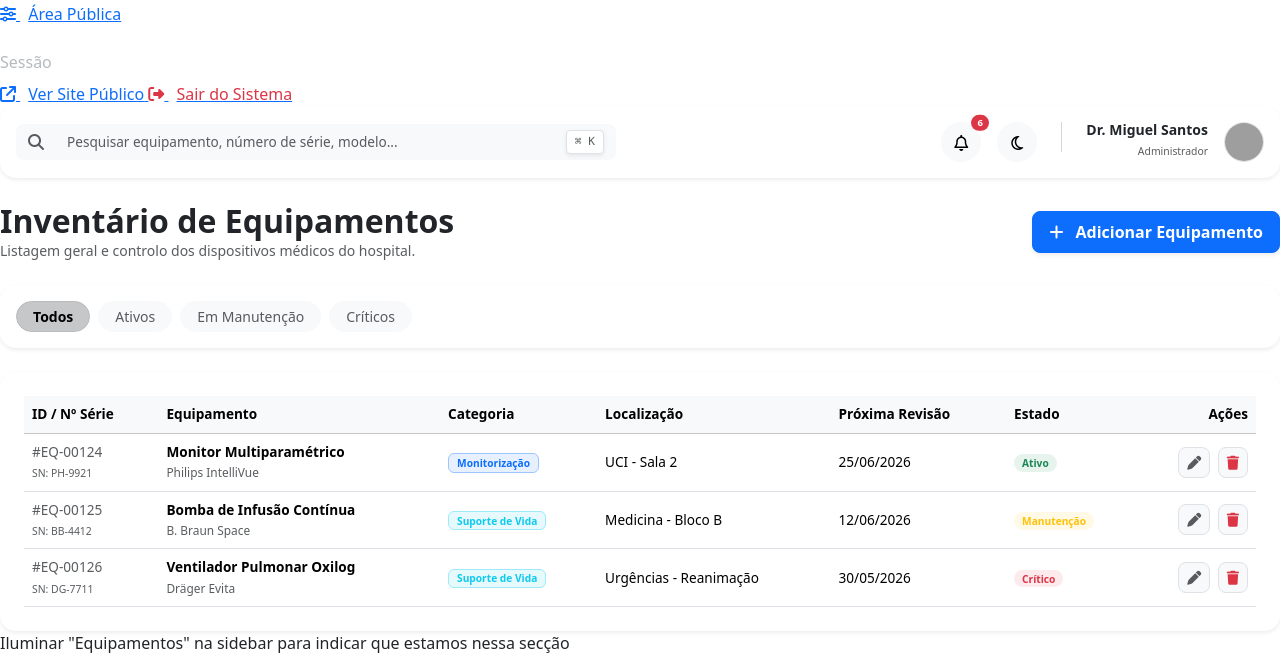
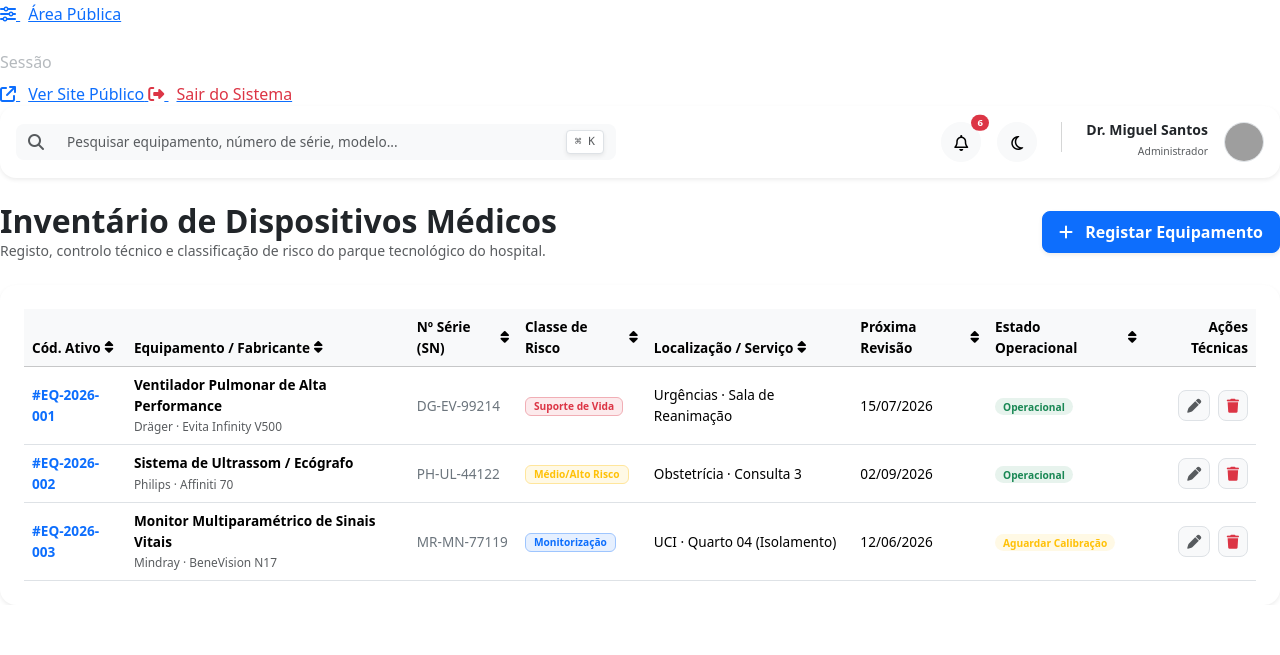
Before and after one commit to simaocacheira-lang/gira, a PHP site: page /equipamentos.php in a window 1280 px wide. Shown: the part 238-893 px from the top of the page. After the commit the page ends 843 px from the top, so only its background shows below. Run offline with PHP 8.4, Linux system fonts and the light colour scheme; grey boxes are pictures that could not be loaded.

Commit message:
refactor(private): reestruturação do inventário de equipamentos e correções gerais
Otimização estrutural do ficheiro equipamentos.php para alinhar o layout com o sistema de componentes do layout.php.

Revisão e correção de rotas e caminhos relativos em múltiplos ficheiros do Backoffice.

Limpeza de código redundante e ajuste fino nas classes de estilização das tabelas e badges de estado.

```diff
--- a/private/equipamentos.php
+++ b/private/equipamentos.php
@@ -1,125 +1,145 @@
 <?php
-// Chamar molde da Sidebar e a Topbar automáticas
+// 1. Chamamos o molde para trazer a Sidebar e a Topbar automáticas
 require_once 'layout.php';
 
-// 2. topo da página com o título correto na aba do browser
-render_header("Gira - Inventário de Equipamentos");
+// 2. Montamos o topo da página com o título correto para a aba do browser
+render_header("Gira - Inventário de Equipamentos Médicos");
 ?>
 
 <div class="d-flex justify-content-between align-items-center mb-4">
     <div>
-        <h2 class="fw-bold m-0">Inventário de Equipamentos</h2>
-        <p class="text-muted m-0 small">Listagem geral e controlo dos dispositivos médicos do hospital.</p>
+        <h2 class="fw-bold m-0">Inventário de Dispositivos Médicos</h2>
+        <p class="text-muted m-0 small">Registo, controlo técnico e classificação de risco do parque tecnológico do hospital.</p>
     </div>
 
     <button class="btn btn-primary rounded-3 fw-bold small px-3 py-2 shadow-sm">
-        <i class="fa-solid fa-plus me-2"></i> Adicionar Equipamento
+        <i class="fa-solid fa-plus me-2"></i> Registar Equipamento
     </button>
-</div>
-
-<div class="card border-0 shadow-sm rounded-4 p-3 mb-4 bg-white">
-    <div class="d-flex gap-2 flex-wrap">
-        <button class="btn btn-light btn-sm rounded-pill px-3 active fw-bold">Todos</button>
-        <button class="btn btn-light btn-sm rounded-pill px-3 text-muted">Ativos</button>
-        <button class="btn btn-light btn-sm rounded-pill px-3 text-muted">Em Manutenção</button>
-        <button class="btn btn-light btn-sm rounded-pill px-3 text-muted">Críticos</button>
-    </div>
 </div>
 
 <div class="card border-0 shadow-sm rounded-4 p-4 bg-white">
     <div class="table-responsive">
         <table class="table table-hover align-middle mb-0" style="font-size: 0.85rem;">
 
-            <thead class="table-light">
-                <tr class="text-muted fw-bold">
-                    <th>ID / Nº Série</th>
-                    <th>Equipamento</th>
-                    <th>Categoria</th>
-                    <th>Localização</th>
-                    <th>Próxima Revisão</th>
-                    <th>Estado</th>
-                    <th class="text-end">Ações</th>
+           <thead class="table-light">
+                <tr class="text-muted fw-bold unselectable">
+                    <th class="th-sortable" onclick="simularOrdenacao('id')">
+                        <div class="d-inline-flex align-items-center gap-1">
+                            Cód. Ativo <i class="fa-solid fa-sort th-sort-icon"></i>
+                        </div>
+                    </th>
+                    <th class="th-sortable" onclick="simularOrdenacao('nome')">
+                        <div class="d-inline-flex align-items-center gap-1">
+                            Equipamento / Fabricante <i class="fa-solid fa-sort th-sort-icon"></i>
+                        </div>
+                    </th>
+                    <th class="th-sortable" onclick="simularOrdenacao('sn')">
+                        <div class="d-inline-flex align-items-center gap-1">
+                            Nº Série (SN) <i class="fa-solid fa-sort th-sort-icon"></i>
+                        </div>
+                    </th>
+                    <th class="th-sortable" onclick="simularOrdenacao('classe')">
+                        <div class="d-inline-flex align-items-center gap-1">
+                            Classe de Risco <i class="fa-solid fa-sort th-sort-icon"></i>
+                        </div>
+                    </th>
+                    <th class="th-sortable" onclick="simularOrdenacao('local')">
+                        <div class="d-inline-flex align-items-center gap-1">
+                            Localização / Serviço <i class="fa-solid fa-sort th-sort-icon"></i>
+                        </div>
+                    </th>
+                    <th class="th-sortable" onclick="simularOrdenacao('revisao')">
+                        <div class="d-inline-flex align-items-center gap-1">
+                            Próxima Revisão <i class="fa-solid fa-sort th-sort-icon"></i>
+                        </div>
+                    </th>
+                    <th class="th-sortable" onclick="simularOrdenacao('estado')">
+                        <div class="d-inline-flex align-items-center gap-1">
+                            Estado Operacional <i class="fa-solid fa-sort th-sort-icon"></i>
+                        </div>
+                    </th>
+                    <th class="text-end">Ações Técnicas</th>
                 </tr>
             </thead>
 
             <tbody>
-
                 <tr>
-                    <td class="text-muted fw-mono">
-                        #EQ-00124<br>
-                        <small style="font-size:0.65rem;">SN: PH-9921</small>
+                    <td class="fw-bold text-primary fw-mono">#EQ-2026-001</td>
+                    <td>
+                        <div class="fw-bold">Ventilador Pulmonar de Alta Performance</div>
+                        <small class="text-muted">Dräger · Evita Infinity V500</small>
                     </td>
-                    <td>
-                        <div class="fw-bold">Monitor Multiparamétrico</div>
-                        <small class="text-muted">Philips IntelliVue</small>
-                    </td>
-                    <td><span class="badge bg-primary bg-opacity-10 text-primary border border-primary-subtle px-2">Monitorização</span></td>
-                    <td>UCI - Sala 2</td>
-                    <td>25/06/2026</td>
-                    <td><span class="badge bg-success bg-opacity-10 text-success rounded-pill px-2">Ativo</span></td>
+                    <td class="fw-mono text-secondary">DG-EV-99214</td>
+                    <td><span class="badge bg-danger bg-opacity-10 text-danger border border-danger-subtle px-2">Suporte de Vida</span></td>
+                    <td>Urgências · Sala de Reanimação</td>
+                    <td>15/07/2026</td>
+                    <td><span class="badge bg-success bg-opacity-10 text-success rounded-pill px-2">Operacional</span></td>
                     <td class="text-end">
-                        <button class="btn btn-light btn-sm rounded-3 me-1 border" title="Editar"><i class="fa-solid fa-pen text-muted"></i></button>
-                        <button class="btn btn-light btn-sm rounded-3 text-danger border" title="Eliminar"><i class="fa-solid fa-trash"></i></button>
+                        <button class="btn btn-light btn-sm rounded-3 me-1 border" data-bs-toggle="tooltip" data-bs-placement="top" title="Editar Equipamento">
+                            <i class="fa-solid fa-pen text-muted"></i>
+                        </button>
+                        <button class="btn btn-light btn-sm rounded-3 text-danger border" data-bs-toggle="tooltip" data-bs-placement="top" title="Eliminar Equipamento">
+                            <i class="fa-solid fa-trash"></i>
+                        </button>
                     </td>
                 </tr>
 
                 <tr>
-                    <td class="text-muted fw-mono">
-                        #EQ-00125<br>
-                        <small style="font-size:0.65rem;">SN: BB-4412</small>
+                    <td class="fw-bold text-primary fw-mono">#EQ-2026-002</td>
+                    <td>
+                        <div class="fw-bold">Sistema de Ultrassom / Ecógrafo</div>
+                        <small class="text-muted">Philips · Affiniti 70</small>
                     </td>
-                    <td>
-                        <div class="fw-bold">Bomba de Infusão Contínua</div>
-                        <small class="text-muted">B. Braun Space</small>
-                    </td>
-                    <td><span class="badge bg-info bg-opacity-10 text-info border border-info-subtle px-2">Suporte de Vida</span></td>
-                    <td>Medicina - Bloco B</td>
-                    <td>12/06/2026</td>
-                    <td><span class="badge bg-warning bg-opacity-10 text-warning rounded-pill px-2">Manutenção</span></td>
+                    <td class="fw-mono text-secondary">PH-UL-44122</td>
+                    <td><span class="badge bg-warning bg-opacity-10 text-warning border border-warning-subtle px-2">Médio/Alto Risco</span></td>
+                    <td>Obstetrícia · Consulta 3</td>
+                    <td>02/09/2026</td>
+                    <td><span class="badge bg-success bg-opacity-10 text-success rounded-pill px-2">Operacional</span></td>
                     <td class="text-end">
-                        <button class="btn btn-light btn-sm rounded-3 me-1 border" title="Editar"><i class="fa-solid fa-pen text-muted"></i></button>
-                        <button class="btn btn-light btn-sm rounded-3 text-danger border" title="Eliminar"><i class="fa-solid fa-trash"></i></button>
+                        <button class="btn btn-light btn-sm rounded-3 me-1 border" data-bs-toggle="tooltip" data-bs-placement="top" title="Editar Equipamento">
+                            <i class="fa-solid fa-pen text-muted"></i>
+                        </button>
+                        <button class="btn btn-light btn-sm rounded-3 text-danger border" data-bs-toggle="tooltip" data-bs-placement="top" title="Eliminar Equipamento">
+                            <i class="fa-solid fa-trash"></i>
+                        </button>
                     </td>
                 </tr>
 
                 <tr>
-                    <td class="text-muted fw-mono">
-                        #EQ-00126<br>
-                        <small style="font-size:0.65rem;">SN: DG-7711</small>
+                    <td class="fw-bold text-primary fw-mono">#EQ-2026-003</td>
+                    <td>
+                        <div class="fw-bold">Monitor Multiparamétrico de Sinais Vitais</div>
+                        <small class="text-muted">Mindray · BeneVision N17</small>
                     </td>
-                    <td>
-                        <div class="fw-bold">Ventilador Pulmonar Oxilog</div>
-                        <small class="text-muted">Dräger Evita</small>
-                    </td>
-                    <td><span class="badge bg-info bg-opacity-10 text-info border border-info-subtle px-2">Suporte de Vida</span></td>
-                    <td>Urgências - Reanimação</td>
-                    <td>30/05/2026</td>
-                    <td><span class="badge bg-danger bg-opacity-10 text-danger rounded-pill px-2">Crítico</span></td>
+                    <td class="fw-mono text-secondary">MR-MN-77119</td>
+                    <td><span class="badge bg-primary bg-opacity-10 text-primary border border-primary-subtle px-2">Monitorização</span></td>
+                    <td>UCI · Quarto 04 (Isolamento)</td>
+                    <td>12/06/2026</td>
+                    <td><span class="badge bg-warning bg-opacity-10 text-warning rounded-pill px-2">Aguardar Calibração</span></td>
                     <td class="text-end">
-                        <button class="btn btn-light btn-sm rounded-3 me-1 border" title="Editar"><i class="fa-solid fa-pen text-muted"></i></button>
-                        <button class="btn btn-light btn-sm rounded-3 text-danger border" title="Eliminar"><i class="fa-solid fa-trash"></i></button>
+                        <button class="btn btn-light btn-sm rounded-3 me-1 border" data-bs-toggle="tooltip" data-bs-placement="top" title="Editar Equipamento">
+                            <i class="fa-solid fa-pen text-muted"></i>
+                        </button>
+                        <button class="btn btn-light btn-sm rounded-3 text-danger border" data-bs-toggle="tooltip" data-bs-placement="top" title="Eliminar Equipamento">
+                            <i class="fa-solid fa-trash"></i>
+                        </button>
                     </td>
                 </tr>
-
             </tbody>
         </table>
     </div>
 </div>
 
-Iluminar "Equipamentos" na sidebar para indicar que estamos nessa secção
 <script>
-    // Remove o 'active' do link do Dashboard e coloca-o no link da Área Pública
     document.querySelectorAll('.sidebar-link').forEach(link => link.classList.remove('active'));
-    // Procura o link que vai para o backoffice e ativa-o
     document.querySelector('a[href="equipamentos.php"]').classList.add('active');
+
+    function simularOrdenacao(coluna) {
+        console.log("Pronto para ordenar por: " + coluna);
+    }
 </script>
 
 <?php
 // 3. Chamamos o fim do molde
 render_footer();
 ?>
-
-<?php
-// Chamar fim do molde para fechar o wrapper e carregar os scripts
-render_footer();
-?>
--- a/private/fornecedores.php
+++ b/private/fornecedores.php
@@ -92,15 +92,12 @@ render_header("Gira - Gestão de Fornecedores");
     </div>
 </div>
 
-Iluminar "Fornecedores" na sidebar para indicar que estamos nessa secção
 <script>
-    // Remove o 'active' do link do Dashboard e coloca-o no link da Área Pública
+    //Iluminar "Fornecedores" na sidebar para indicar que estamos nessa secção
     document.querySelectorAll('.sidebar-link').forEach(link => link.classList.remove('active'));
-    // Procura o link que vai para o backoffice e ativa-o
     document.querySelector('a[href="fornecedores.php"]').classList.add('active');
 </script>
 
 <?php
-// Chamar fim do molde para fechar as div's abertas e rodar os scripts
 render_footer();
 ?>
--- a/private/layout.php
+++ b/private/layout.php
@@ -36,7 +36,7 @@ function render_header($title = "Gira - Sistema de Gestão Hospitalar")
             </div>
 
             <div class="small-caps text-secondary mb-2 opacity-50 sidebar-text">Dashboard</div>
-            <a href="dashboard.php" class="sidebar-link active">
+            <a href="dashboard.php" class="sidebar-link">
                 <i class="fa-solid fa-house"></i>
                 <span class="sidebar-text ms-2">Dashboard</span>
             </a>
@@ -161,8 +161,14 @@ function render_header($title = "Gira - Sistema de Gestão Hospitalar")
                 htmlElement.setAttribute('data-bs-theme', 'dark');
                 themeIcon.className = 'fa-solid fa-sun text-warning';
             }
+
+            // Ativar todos os Tooltips do Bootstrap na aplicação automaticamente
+            const tooltipTriggerList = document.querySelectorAll('[data-bs-toggle="tooltip"]')
+            const tooltipList = [...tooltipTriggerList].map(tooltipTriggerEl => new bootstrap.Tooltip(tooltipTriggerEl))
         </script>
     </body>
+
+
 
     </html>
 <?php
--- a/private/localizacoes.php
+++ b/private/localizacoes.php
@@ -93,8 +93,8 @@ render_header("Gira - Gestão de Localizações");
     </div>
 </div>
 
-Iluminar "Localizações" na sidebar para indicar que estamos nessa secção
 <script>
+    //Iluminar "Localizações" na sidebar para indicar que estamos nessa secção
     // Remove o 'active' do link do Dashboard e coloca-o no link da Área Pública
     document.querySelectorAll('.sidebar-link').forEach(link => link.classList.remove('active'));
     // Procura o link que vai para o backoffice e ativa-o
--- a/public/login.php
+++ b/public/login.php
@@ -74,7 +74,7 @@ if ($_SERVER["REQUEST_METHOD"] == "POST") {
 
     <div class="login-card p-3">
         <div class="text-center mb-4">
-            <a href="../public/index.html" class="text-decoration-none">
+            <a href="index.php" class="text-decoration-none">
                 <h1 class="fw-bold text-primary mb-1">
                     <i class="fa-solid fa-notes-medical me-2"></i>TechMed
                 </h1>
```
Also changed, not shown: assets/css/1241251.css (+48 -18 lines), assets/js/1241251.js (+8 -0 lines), private/backoffice_publico.php (+0 -8 lines), public/index.html (+3 -4 lines).
